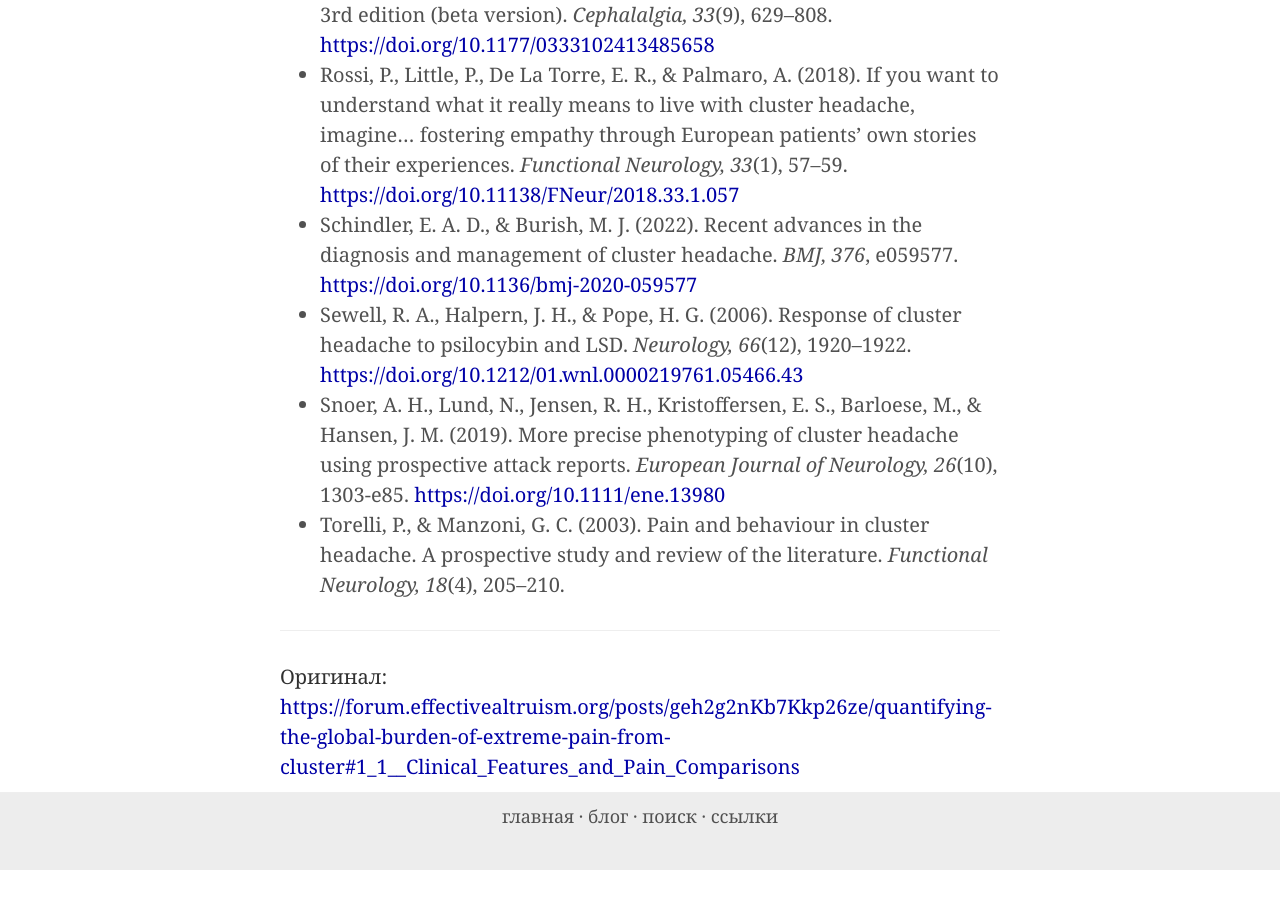
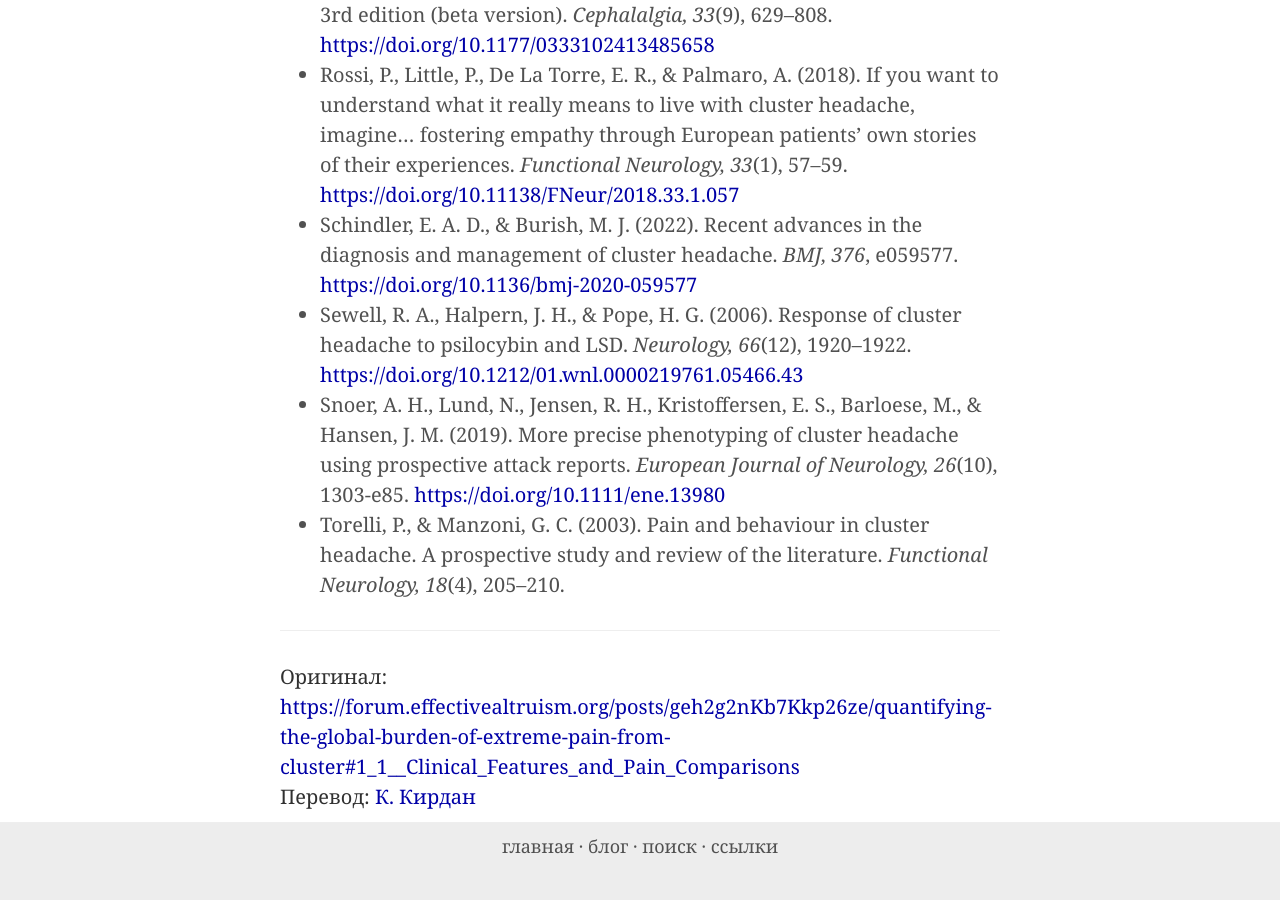
Before and after one commit to ReducingSuffering/reducingsuffering.github.io, a Jekyll site: the page built from _articles/alfredo-parra-1.md, in a window 1280 px wide and 900 px high, scrolled down 2861 px. Built offline with Jekyll 4.4.1, drawn with Linux system fonts in a browser that asks for light colours; before the commit the page ends 3731 px from its top, so only the background shows below that.

Commit message:
Update alfredo-parra-1.md

```diff
--- a/_articles/alfredo-parra-1.md
+++ b/_articles/alfredo-parra-1.md
@@ -3,6 +3,7 @@ layout: article
 title: Кластерные головные боли. Клинические особенности и сравнения болевых ощущений
 authors:
   - Альфредо Парра
+translated_by: К. Кирдан
 original: https://forum.effectivealtruism.org/posts/geh2g2nKb7Kkp26ze/quantifying-the-global-burden-of-extreme-pain-from-cluster#1_1__Clinical_Features_and_Pain_Comparisons
 original_date:
   - 2024.11.02
@@ -27,6 +28,8 @@ preview_here: true
 [^2]: В то же время предсказуемость может также помочь пациентам лучше подготовиться, особенно если у них есть доступ к каким-то вариантам лечения.
 [^3]: Однако в опросе не уточнялось, использовалась ли внутривенная или спинальная/эпидуральная анестезия.
 
+{::options footnote_prefix="ap1-" /}
+
 ## Литература
 
 - Black, D. F., Bordini, C. A., & Russell, D. (2016, June 21). Symptomatology of cluster headaches. _Anesthesia Key_. <https://aneskey.com/symptomatology-of-cluster-headaches/>
```
